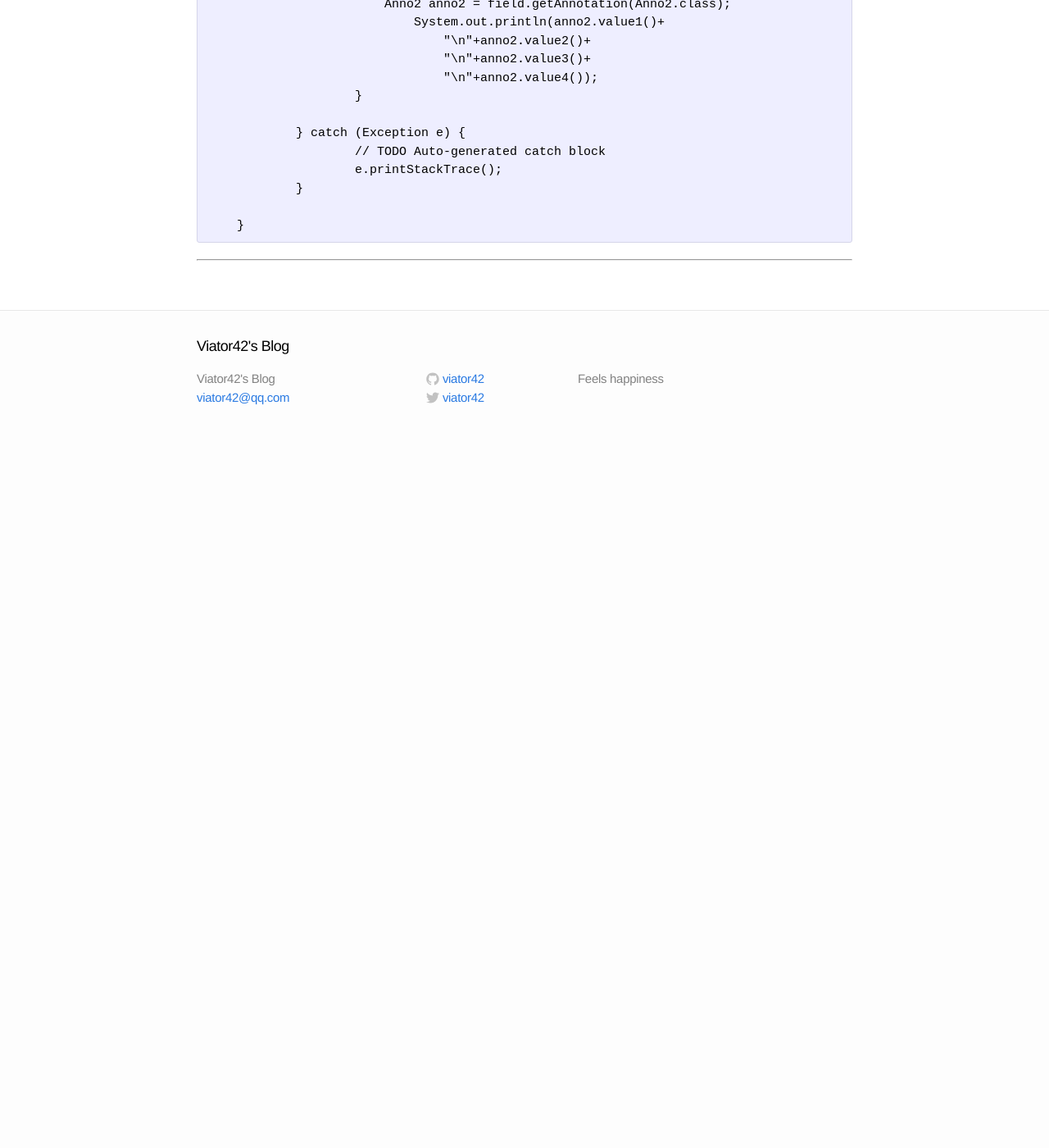
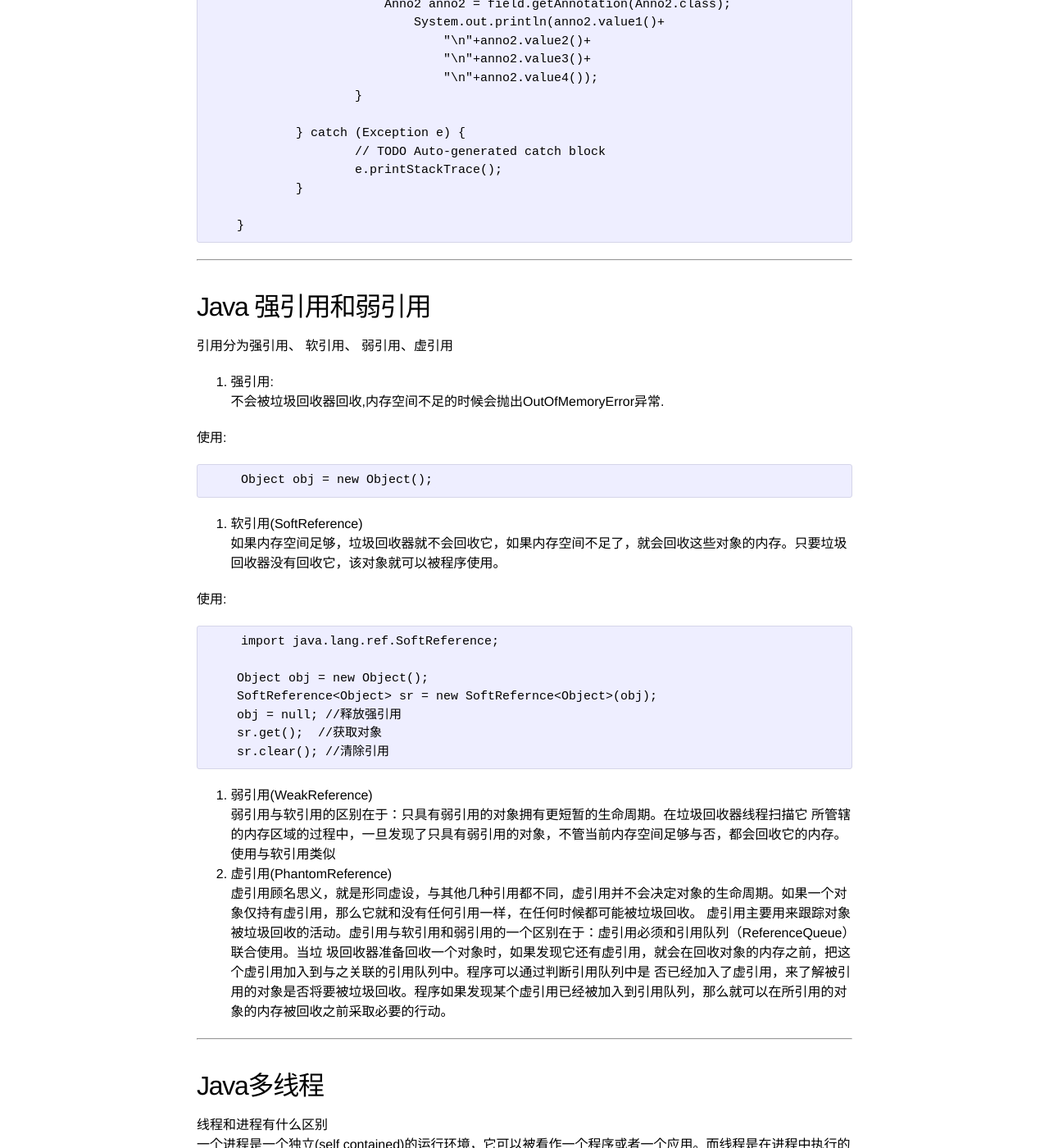
Before and after one commit to viator42/viator42.github.io, a Jekyll site: the page built from _posts/2018-2-24-java-notes.markdown, in a window 1280 px wide and 1400 px high, scrolled down 7260 px. Shown: the whole window at 82% size. Built offline with Jekyll 4.4.1, drawn with Linux system fonts in a browser that asks for light colours; before the commit the page ends 7801 px from its top, so only the background shows below that; some of the changed text lies outside the part shown.

Commit message:
update post

```diff
--- a/_posts/2018-2-24-java-notes.markdown
+++ b/_posts/2018-2-24-java-notes.markdown
@@ -316,3 +316,123 @@ c. 运行时动态处理，如得到注解信息
         }
 
 --------
+
+## Java 强引用和弱引用
+
+引用分为强引用、 软引用、 弱引用、虚引用
+
+1. 强引用:
+不会被垃圾回收器回收,内存空间不足的时候会抛出OutOfMemoryError异常.
+
+ 使用:
+
+        Object obj = new Object();
+
+2. 软引用(SoftReference)
+如果内存空间足够，垃圾回收器就不会回收它，如果内存空间不足了，就会回收这些对象的内存。只要垃圾回收器没有回收它，该对象就可以被程序使用。
+
+使用:
+
+        import java.lang.ref.SoftReference;
+
+        Object obj = new Object();
+        SoftReference<Object> sr = new SoftRefernce<Object>(obj);
+        obj = null; //释放强引用
+        sr.get();  //获取对象
+        sr.clear(); //清除引用
+
+3. 弱引用(WeakReference)
+弱引用与软引用的区别在于：只具有弱引用的对象拥有更短暂的生命周期。在垃圾回收器线程扫描它 所管辖的内存区域的过程中，一旦发现了只具有弱引用的对象，不管当前内存空间足够与否，都会回收它的内存。
+使用与软引用类似
+
+4. 虚引用(PhantomReference)
+虚引用顾名思义，就是形同虚设，与其他几种引用都不同，虚引用并不会决定对象的生命周期。如果一个对象仅持有虚引用，那么它就和没有任何引用一样，在任何时候都可能被垃圾回收。
+虚引用主要用来跟踪对象被垃圾回收的活动。虚引用与软引用和弱引用的一个区别在于：虚引用必须和引用队列（ReferenceQueue）联合使用。当垃 圾回收器准备回收一个对象时，如果发现它还有虚引用，就会在回收对象的内存之前，把这个虚引用加入到与之关联的引用队列中。程序可以通过判断引用队列中是 否已经加入了虚引用，来了解被引用的对象是否将要被垃圾回收。程序如果发现某个虚引用已经被加入到引用队列，那么就可以在所引用的对象的内存被回收之前采取必要的行动。
+
+--------
+
+## Java多线程
+
+线程和进程有什么区别
+一个进程是一个独立(self contained)的运行环境，它可以被看作一个程序或者一个应用。而线程是在进程中执行的一个任务。线程是进程的子集，一个进程可以有很多线程，每条线程并行执行不同的任务。不同的进程使用不同的内存空间，而所有的线程共享一片相同的内存空间。
+
+### 线程池
+
+代码示例
+
+        public class ThreadPollTask implements Runnable {
+        // 保存任务所需要的数据
+        private Object threadPoolTaskData;
+        ThreadPollTask(Object tasks) {
+                this.threadPoolTaskData = tasks;
+        }
+        @Override
+        public void run() {
+                // 处理一个任务，这里的处理方式太简单了，仅仅是一个打印语句
+                System.out.println("start .." + threadPoolTaskData);
+                try {
+                //便于观察，等待一段时间
+                Thread.sleep(2000);
+                } catch (Exception e) {
+                e.printStackTrace();
+                }
+        }
+        public Object getTask() {
+                return this.threadPoolTaskData;
+        }
+        }
+
+        private static int produceTaskSleepTime = 2;
+        private static int produceTaskMaxNumber = 10;
+
+        // 构造一个线程池
+        ThreadPoolExecutor threadPool = new ThreadPoolExecutor(2, 4, 3,
+                TimeUnit.SECONDS, new ArrayBlockingQueue<Runnable>(3),
+                new ThreadPoolExecutor.DiscardOldestPolicy());
+
+        for (int i = 1; i <= produceTaskMaxNumber; i++) {
+            try {
+                // 产生一个任务，并将其加入到线程池
+                String task = "task@ " + i;
+                System.out.println("put " + task);
+                threadPool.execute(new ThreadPollTask(task));
+                // 便于观察，等待一段时间
+                Thread.sleep(produceTaskSleepTime);
+            } catch (Exception e) {
+                e.printStackTrace();
+            }
+        }
+
+线程池类为 java.util.concurrent.ThreadPoolExecutor，常用构造方法为：
+
+        ThreadPoolExecutor(
+                int corePoolSize,
+                int maximumPoolSize,
+                long keepAliveTime,
+                TimeUnit unit,BlockingQueue<Runnable> workQueue,
+                RejectedExecutionHandler handler)
+
+corePoolSize：        线程池维护线程的最少数量 （core : 核心）
+maximumPoolSize：线程池维护线程的最大数量
+keepAliveTime：     线程池维护线程所允许的空闲时间
+unit：           线程池维护线程所允许的空闲时间的单位
+workQueue： 线程池所使用的缓冲队列
+handler：      线程池对拒绝任务的处理策略
+
+线程池对拒绝任务的处理策略
+
+AbortPolicy
+为java线程池默认的阻塞策略，不执行此任务，而且直接抛出一个运行时异常，切记ThreadPoolExecutor.execute需要try catch，否则程序会直接退出。
+
+DiscardPolicy
+直接抛弃，任务不执行，空方法
+
+DiscardOldestPolicy
+从队列里面抛弃head的一个任务，并再次execute 此task。
+
+CallerRunsPolicy
+在调用execute的线程里面执行此command，会阻塞入口
+
+用户自定义拒绝策略（最常用）
+实现RejectedExecutionHandler，并自己定义策略模式
+下我们以ThreadPoolExecutor为例展示下线程池的工作流程图
```
Also changed, not shown: _posts/2016-6-29-android-animation.markdown (+11 -0 lines), _posts/2018-3-25-gson-note.markdown (added, +162 -0 lines).
